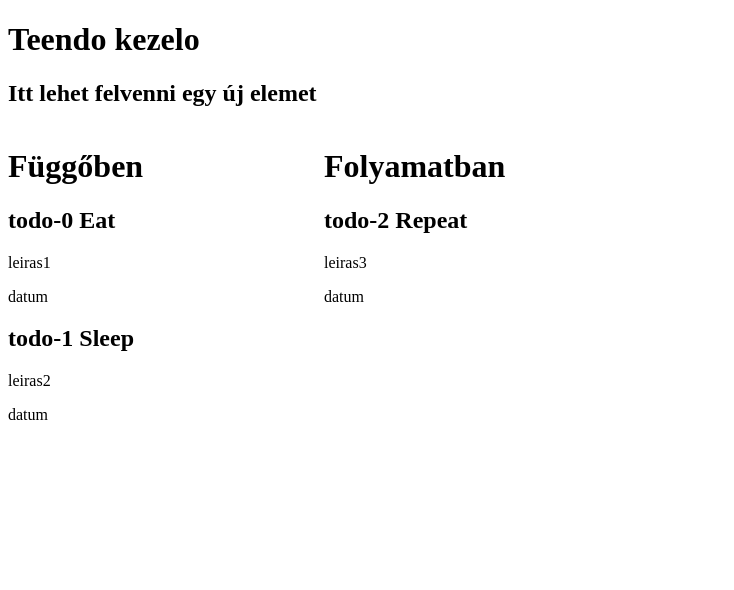
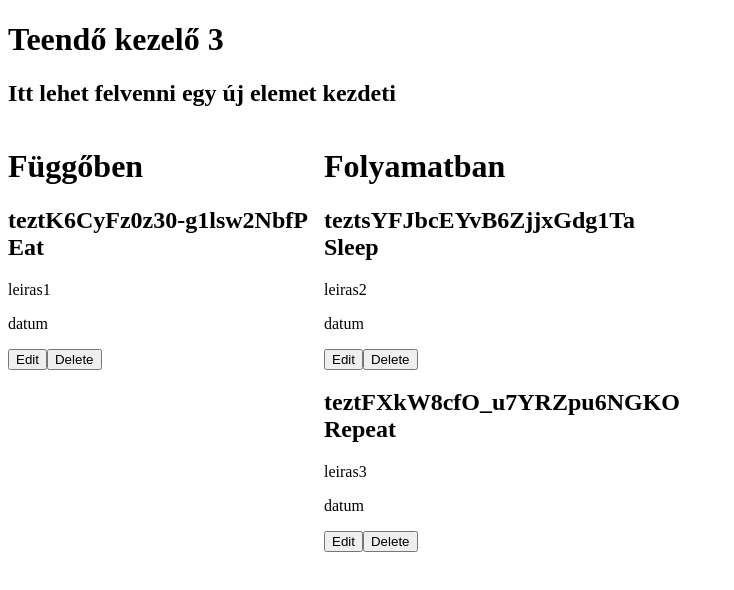
Before and after one commit to adamkapus/kanban-board-frontend, a React (Create React App) app: page / in a window 1280 px wide. Shown: the top 590 px of the page, without its empty margins (0-734 px from the left). Built offline with nearby package versions, Linux system fonts and the light colour scheme.

Commit message:
added task editing demo

```diff
--- a/package.json
+++ b/package.json
@@ -6,6 +6,7 @@
     "@testing-library/jest-dom": "^5.14.1",
     "@testing-library/react": "^11.2.7",
     "@testing-library/user-event": "^12.8.3",
+    "nanoid": "^3.1.29",
     "react": "^17.0.2",
     "react-dom": "^17.0.2",
     "react-scripts": "4.0.3",
--- a/public/index.html
+++ b/public/index.html
@@ -24,7 +24,7 @@
       work correctly both with client-side routing and a non-root public URL.
       Learn how to configure a non-root public URL by running `npm run build`.
     -->
-    <title>React App</title>
+    <title>Teendő kezelő</title>
   </head>
   <body>
     <noscript>You need to enable JavaScript to run this app.</noscript>
--- a/src/App.js
+++ b/src/App.js
@@ -2,16 +2,41 @@ import './App.css';
 import React, { useState } from "react";
 import ActivityAdder from "./components/ActivityAdder.js";
 import CategoryManager from "./components/CategoryManager";
+import { nanoid } from "nanoid";
+
 
 function App(props) {
+  const jobb = props.tasks.map(task =>{ return {...task, id: "tezt" + nanoid()}});
 
-  const [tasks, setTasks] = useState(props.tasks);
+  const [tasks, setTasks] = useState(jobb);
+  const [allapot, setAll] = useState("kezdeti");
 
+
+
+  function editTask(taskid, newName ){
+    const editedTaskList = tasks.map(task => {
+        if (taskid === task.id) {
+          console.log(taskid);
+          console.log(newName);
+          return {...task, name: newName}
+        }
+        return task;
+      });
+      setTasks(editedTaskList);
+      console.log(tasks);
+
+  }
+
+  function deleteTask(taskid){
+    setAll(taskid);
+    console.log("torolve");
+    console.log(taskid);
+}
   return (
-    <div className="todoapp stack-large">
-      <h1>Teendo kezelo</h1>
-      <ActivityAdder />
-      <CategoryManager tasks={tasks}/>
+    <div >
+      <h1>Teendő kezelő {tasks.length}</h1>
+      <ActivityAdder kiir={allapot} />
+      <CategoryManager tasks={tasks} editTask={editTask} deleteTask={deleteTask}/>
     </div>
   );
 }
--- a/src/components/ActivityAdder.js
+++ b/src/components/ActivityAdder.js
@@ -1,11 +1,12 @@
 import React, { useState } from "react";
 
 function ActivityAdder(props) {
+  //const [allapot, setAll] = useState(props.kiir);
   return (
 
     <h2 >
       <label >
-        Itt lehet felvenni egy új elemet
+        Itt lehet felvenni egy új elemet {props.kiir}
       </label>
     </h2>
 
--- a/src/components/Category.js
+++ b/src/components/Category.js
@@ -3,7 +3,7 @@ import Item from "./Item";
 
 function Category(props) {
 
-const [categoryTasks, setCategoryTasks] = useState(props.tasks);
+//const [categoryTasks, setCategoryTasks] = useState(props.tasks);
 
 //const itemek = categoryTasks.map(categoryTask => (<Item data={categoryTask}/>));//id={task.id} name={task.name} description={task.description} dueDate= {task.dueDate}  category={task.category} />);
 
@@ -14,7 +14,7 @@ const [categoryTasks, setCategoryTasks] = useState(props.tasks);
       </h1>
 
       {
-          categoryTasks.map((categoryTask) => (<Item data={categoryTask}/>))
+          props.tasks.map((categoryTask) => (<Item data={categoryTask} editTask={props.editTask} deleteTask={props.deleteTask}/>))
       }
   </div>
   );
--- a/src/components/CategoryManager.js
+++ b/src/components/CategoryManager.js
@@ -3,18 +3,17 @@ import Category from "./Category";
 
 function CategoryManager(props) {
 
-  const [tasks, setTasks] = useState(props.tasks);
 
-  const fuggobenLevoTaskok = tasks.filter(task => task.category === "fuggoben");//.map(task => <Category name="Függőben" tasks={fuggoben}  />);
-  const folyamatbanLevoTaskok = tasks.filter(task => task.category === "folyamatban");
+  const fuggobenLevoTaskok = props.tasks.filter(task => task.category === "fuggoben");//.map(task => <Category name="Függőben" tasks={fuggoben}  />);
+  const folyamatbanLevoTaskok = props.tasks.filter(task => task.category === "folyamatban");
 
   return (
-    <div class="row">
-        <div class="column" >
-            <Category name="Függőben" tasks={fuggobenLevoTaskok}/>
+    <div >
+        <div className="column" >
+            <Category name="Függőben" tasks={fuggobenLevoTaskok} editTask={props.editTask} deleteTask={props.deleteTask}/>
         </div>
-        <div class="column" >
-        <Category name="Folyamatban" tasks={folyamatbanLevoTaskok}/>
+        <div className="column" >
+        <Category name="Folyamatban" tasks={folyamatbanLevoTaskok} editTask={props.editTask} deleteTask={props.deleteTask}/>
         </div>
     </div>
   );
--- a/src/components/Item.js
+++ b/src/components/Item.js
@@ -2,19 +2,78 @@ import React, { useState } from "react";
 
 function Item(props) {
 
-    const [data, setData] = useState(props.data);
+    //const [data, setData] = useState(props.data);
+    const[isEditing, setEditing] = useState(false);
+    const [newName, setNewName] = useState('');
 
-  return (
+    function handleChange(e) {
+      setNewName(e.target.value);
+    }
+
+    function handleSubmit(e) {
+      e.preventDefault();
+      props.editTask(props.data.id, newName);
+      setEditing(false);
+      //console.log(newName);
+      setNewName("");
+
+    }
+
+      const editingTemplate = (
+    <form  onSubmit={handleSubmit}>
+      <div >
+        <label  htmlFor={props.id}>
+          New name for {props.data.name}
+        </label>
+        <input
+          id={props.id}
+          type="text"
+          value={newName}
+          onChange={handleChange}
+        />
+      </div>
+      <div >
+      <button
+        type="button"
+        onClick={() => setEditing(false)}
+      >
+        Cancel
+      </button>
+        <button type="submit" >
+          Save
+        </button>
+      </div>
+    </form>
+
+  );
+  const viewTemplate = (
     <div>
         <h2 >
-            {data.id} {data.name}
-         </h2>
-        <p>{data.description}</p>
-        <p>{data.dueDate}</p>
-  </div>
+            {props.data.id} {props.data.name}
+        </h2>
+        <p>{props.data.description}</p>
+        <p>{props.data.dueDate}</p>
+        <button type="button" onClick={() => setEditing(true)}>
+            Edit
+        </button>
+        <button
+            type="button"
+            onClick={() => props.deleteTask(props.data.id)}
+          >
+            Delete
+        </button>
+
+</div>
 
 
   );
+
+    return ( <div key={props.data.id} >{isEditing ? editingTemplate : viewTemplate}</div>);
+
+
+
+
+
 }
 
 export default Item;
--- a/src/index.js
+++ b/src/index.js
@@ -5,7 +5,7 @@ import App from './App';
 
 const DATA = [
   { id: "todo-0", name: "Eat", description: "leiras1", dueDate: "datum", category: "fuggoben" },
-  { id: "todo-1", name: "Sleep", description: "leiras2", dueDate: "datum", category: "fuggoben" },
+  { id: "todo-1", name: "Sleep", description: "leiras2", dueDate: "datum", category: "folyamatban" },
   { id: "todo-2", name: "Repeat", description: "leiras3", dueDate: "datum", category: "folyamatban" }
 ];
 
```
